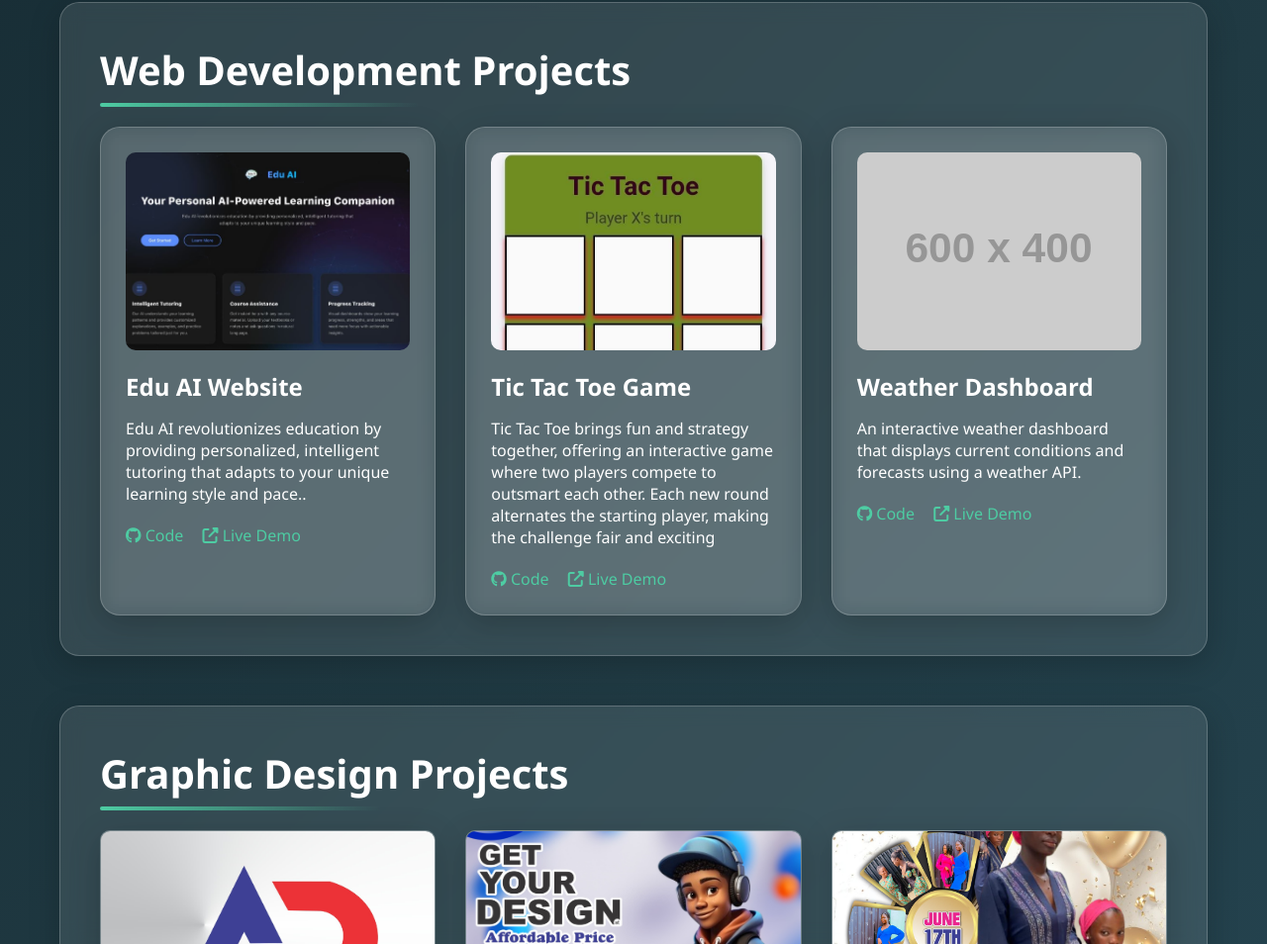
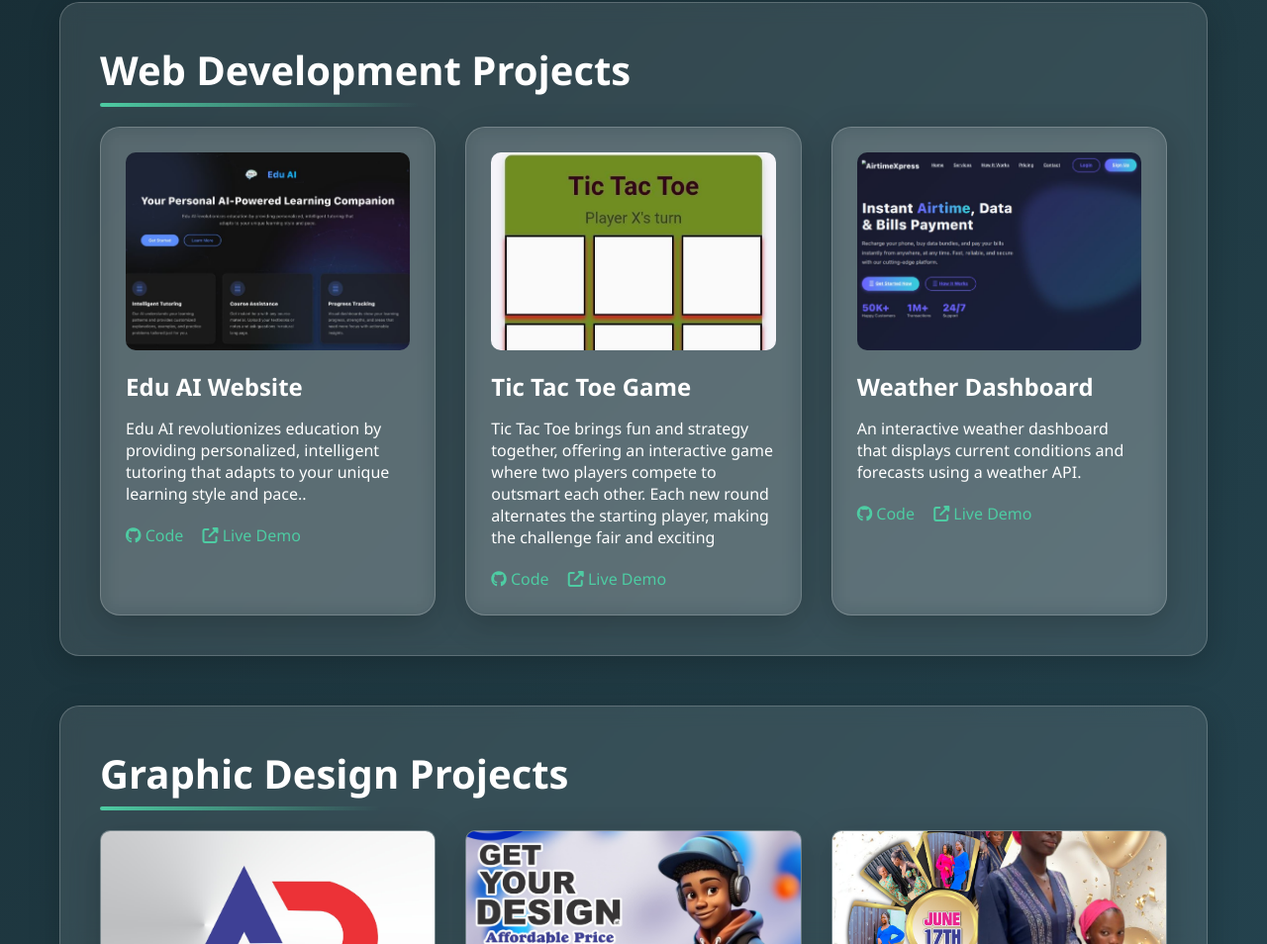
Before and after one commit to Pelumhi001/portfolio-website, a plain HTML site: page index.html in a window 1280 px wide. Shown: the part 1661-2615 px from the top of the page at 99% size. Drawn offline with Linux system fonts and the light colour scheme; placeholder pictures from the web are drawn by us.

Commit message:
Describe the changes you made

```diff
--- a/index.html
+++ b/index.html
@@ -868,7 +868,7 @@
                 </div>
                 <!-- Project 3 -->
                 <div class="project-card glass">
-                    <img src="https://placehold.co/600x400" alt="Project 3">
+                    <img src="AirtimeXpress interface.png" alt="Project 3">
                     <div class="project-info">
                         <h3>Weather Dashboard</h3>
                         <p>An interactive weather dashboard that displays current conditions and forecasts using a weather API.</p>
```
Also changed, not shown: AirtimeXpress interface.png (added).
